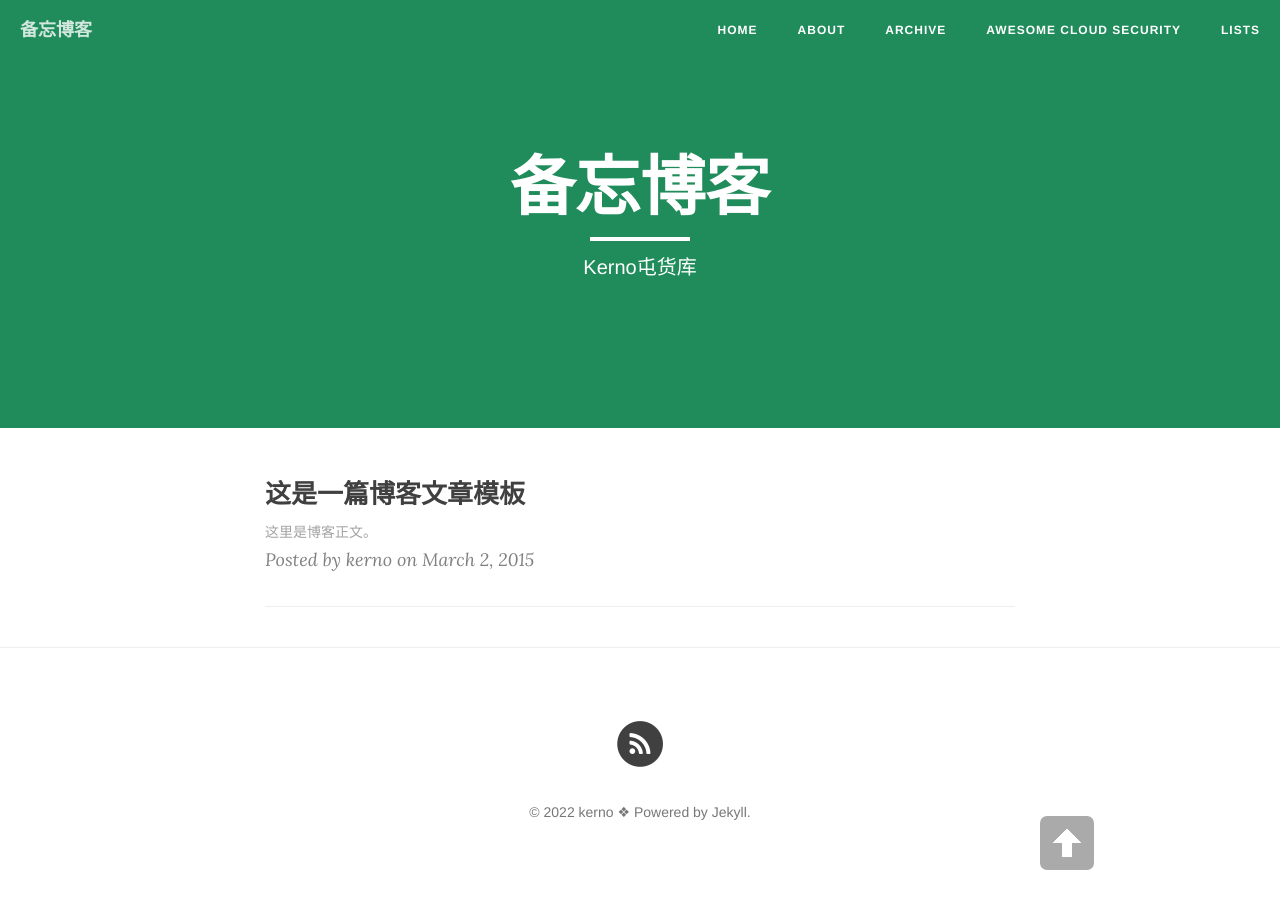
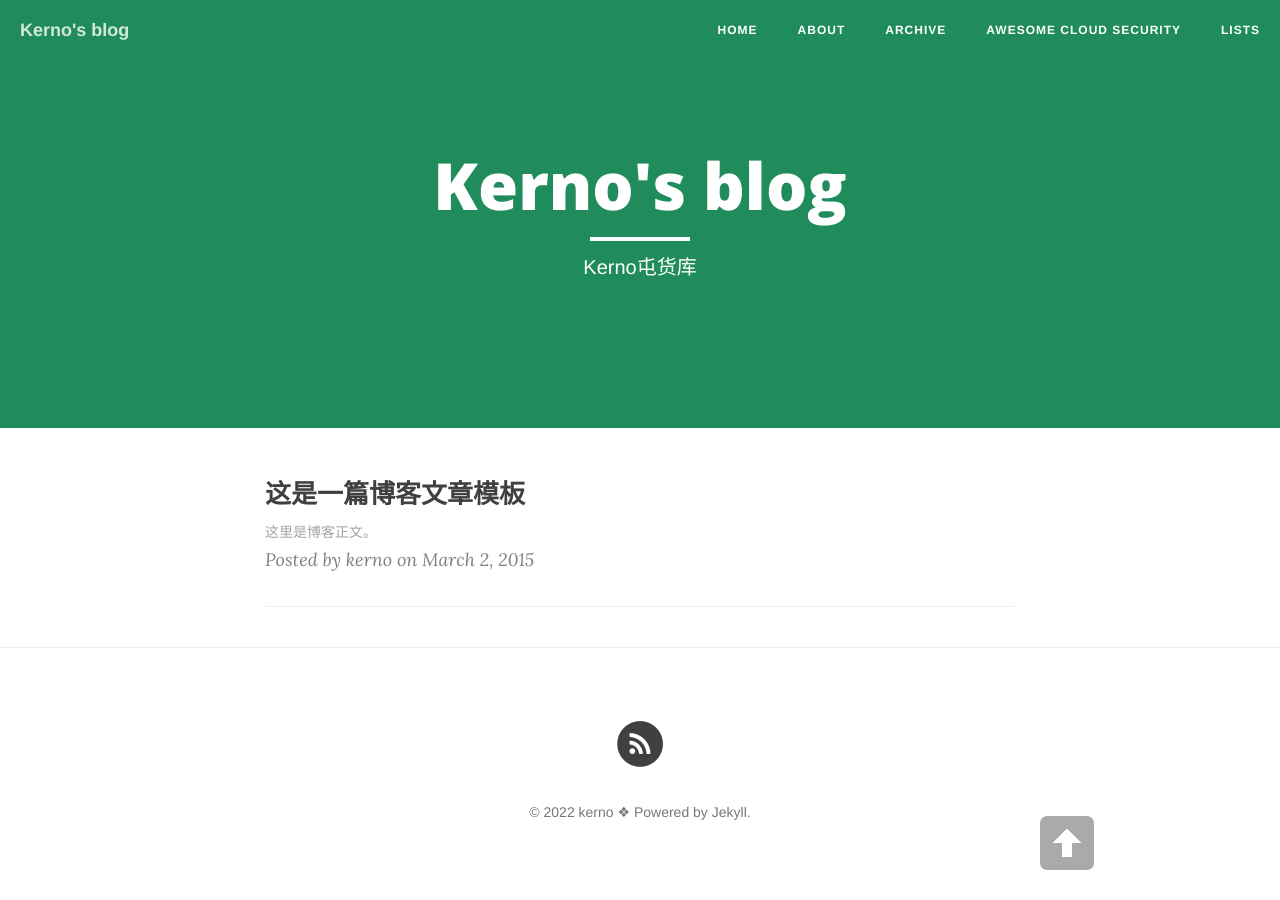
Before and after one commit to kerno-yep/kerno-yep.github.io, a Jekyll site: the page built from index.html, in a window 1280 px wide. Built offline with Jekyll 4.4.1, drawn with Linux system fonts in a browser that asks for light colours; nearby versions of some CDN libraries; the list of posts is cut into pages by our own code.

Commit message:
Update _config.yml

```diff
--- a/_config.yml
+++ b/_config.yml
@@ -1,5 +1,5 @@
 # Site settings
-title: 备忘博客 # 你的博客名字，可以定义修订
+title: "Kerno's blog" # 你的博客名字，可以定义修订
 header-img: "img/green.jpg"
 tagline: "cn"
 description: "风雨顺时，无病欢乐"  # 一句话描述你的博客
```
